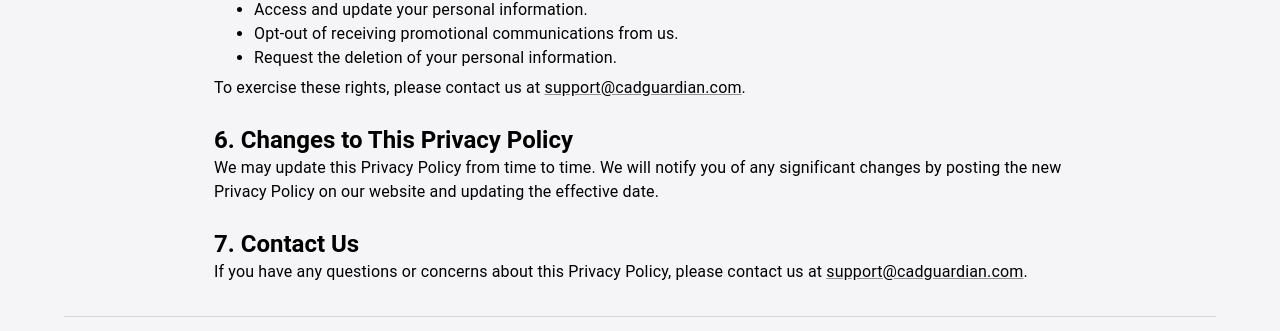
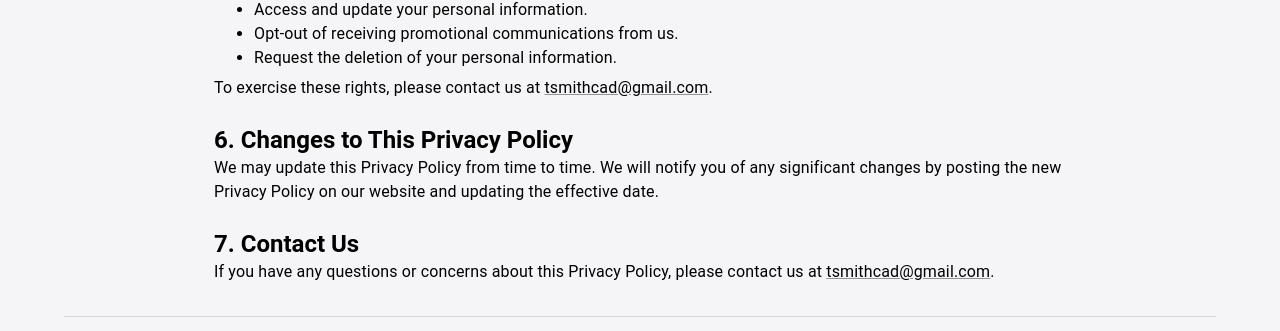
Before and after one commit to tsmithcad/cad-guardian-frontend-js, a React (Vite) app: page /privacy-policy in a window 1280 px wide. Shown: the part 1038-1369 px from the top of the page. Built offline with nearby package versions, Linux system fonts and the light colour scheme.

Commit message:
Updated support email address on all applicable pages.

```diff
--- a/src/pages/PrivacyPolicy.jsx
+++ b/src/pages/PrivacyPolicy.jsx
@@ -78,7 +78,7 @@ const PrivacyPolicy = () => {
           <li>Request the deletion of your personal information.</li>
         </Typography>
         <Typography variant="body1" gutterBottom>
-          To exercise these rights, please contact us at <Link href="mailto:support@cadguardian.com">support@cadguardian.com</Link>.
+          To exercise these rights, please contact us at <Link href="mailto:tsmithcad@gmail.com">tsmithcad@gmail.com</Link>.
         </Typography>
       </Box>
 
@@ -96,7 +96,7 @@ const PrivacyPolicy = () => {
           7. Contact Us
         </Typography>
         <Typography variant="body1" gutterBottom>
-          If you have any questions or concerns about this Privacy Policy, please contact us at <Link href="mailto:support@cadguardian.com">support@cadguardian.com</Link>.
+          If you have any questions or concerns about this Privacy Policy, please contact us at <Link href="mailto:tsmithcad@gmail.com">tsmithcad@gmail.com</Link>.
         </Typography>
       </Box>
     </Container>
--- a/src/pages/TermsOfService.jsx
+++ b/src/pages/TermsOfService.jsx
@@ -73,7 +73,7 @@ const TermsOfService = () => {
           9. Contact Us
         </Typography>
         <Typography variant="body2" sx={{ mb: 2 }}>
-          If you have any questions about these Terms, please contact us at <Link href="mailto:support@cadguardian.com">support@cadguardian.com</Link>.
+          If you have any questions about these Terms, please contact us at <Link href="mailto:tsmithcad@gmail.com">tsmithcad@gmail.com</Link>.
         </Typography>
       </Box>
 
```
